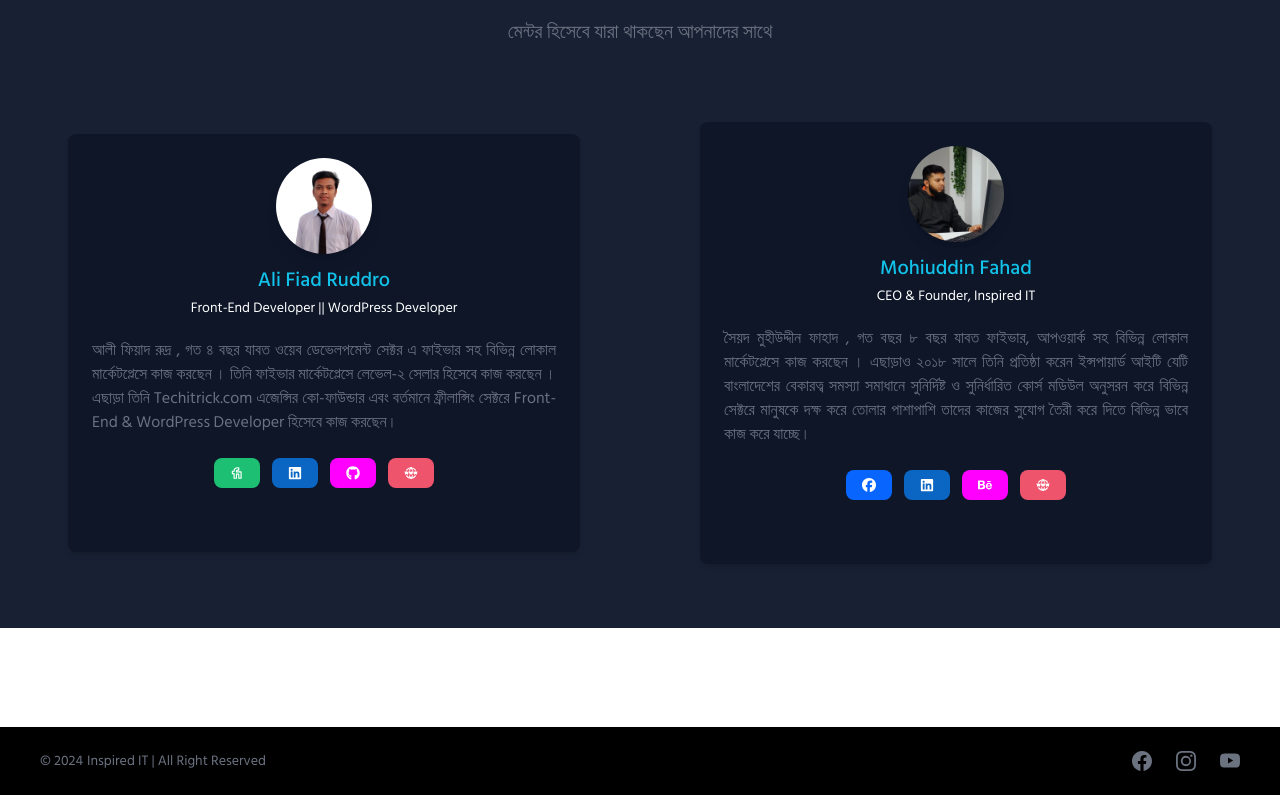
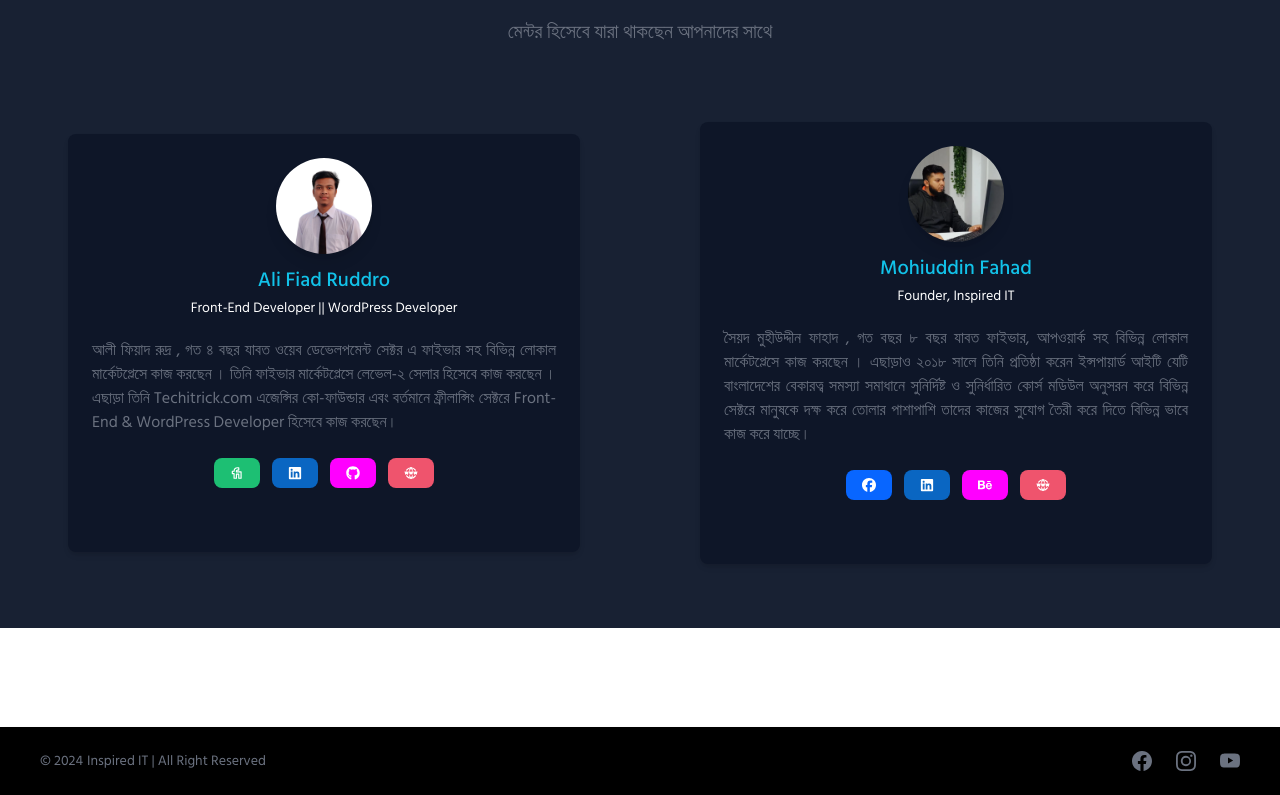
Before and after one commit to Ruddro420/inspiredIT-development-page, a React (Vite) app: page / in a window 1280 px wide. Shown: the part 6482-7277 px from the top of the page. Built offline with nearby package versions, Linux system fonts and the light colour scheme.

Commit message:
fix mentor name

```diff
--- a/src/components/Mentor.jsx
+++ b/src/components/Mentor.jsx
@@ -71,7 +71,7 @@ const Mentor = () => {
                                         width="96"
                                     />
                                     <h5 className="mb-1 text-xl font-medium text-[#12c2e9]">Mohiuddin Fahad</h5>
-                                    <h6 className="text-sm text-white">CEO & Founder, Inspired IT </h6>
+                                    <h6 className="text-sm text-white">Founder, Inspired IT </h6>
                                     <p className='text-gray-500 mt-5 text-justify'>সৈয়দ মুহীউদ্দীন ফাহাদ , গত  বছর ৮ বছর যাবত ফাইভার, আপওয়ার্ক সহ বিভিন্ন লোকাল মার্কেটপ্লেসে কাজ করছেন । এছাড়াও  ২০১৮ সালে তিনি প্রতিষ্ঠা করেন ইন্সপায়ার্ড আইটি যেটি বাংলাদেশের বেকারত্ব সমস্যা সমাধানে সুনির্দিষ্ট ও সুনির্ধারিত কোর্স মডিউল অনুসরন করে বিভিন্ন সেক্টরে মানুষকে দক্ষ করে তোলার পাশাপাশি তাদের কাজের সুযোগ তৈরী করে দিতে বিভিন্ন ভাবে কাজ করে যাচ্ছে। </p>
                                     <div className="mt-4 flex space-x-3 lg:mt-6">
                                         <a
```
